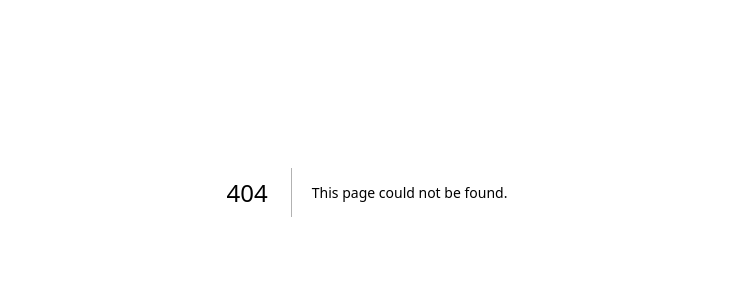
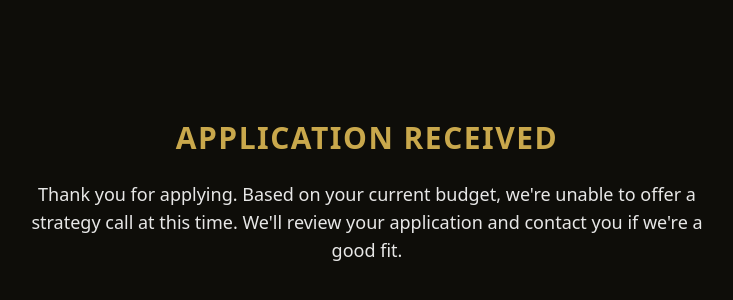
Before and after one commit to cypriano07-afk/cyecom, a Next.js app: page /not-qualified in a window 1280 px wide. Before the commit this address had no page. Shown: the part 208-508 px from the top of the page, without its empty margins (273-1006 px from the left). Built offline with nearby package versions, Linux system fonts and the light colour scheme.

Commit message:
Create page.tsx

```diff
--- /dev/null
+++ b/app/not-qualified/page.tsx
@@ -0,0 +1,18 @@
+export const metadata = {
+  title: "Application Received | AI Digital Ecom",
+}
+
+export default function NotQualifiedPage() {
+  return (
+    <main className="bg-[#0E0D09] min-h-screen flex flex-col items-center justify-center px-4 md:px-6 py-20 text-center">
+      <div className="max-w-2xl mx-auto flex flex-col items-center gap-6">
+        <p className="text-[#C9A84C] font-bold text-xl md:text-2xl lg:text-3xl uppercase tracking-wider">
+          Application Received
+        </p>
+        <p className="text-white/90 text-base md:text-lg leading-relaxed">
+          Thank you for applying. Based on your current budget, we're unable to offer a strategy call at this time. We'll review your application and contact you if we're a good fit.
+        </p>
+      </div>
+    </main>
+  )
+}
```
